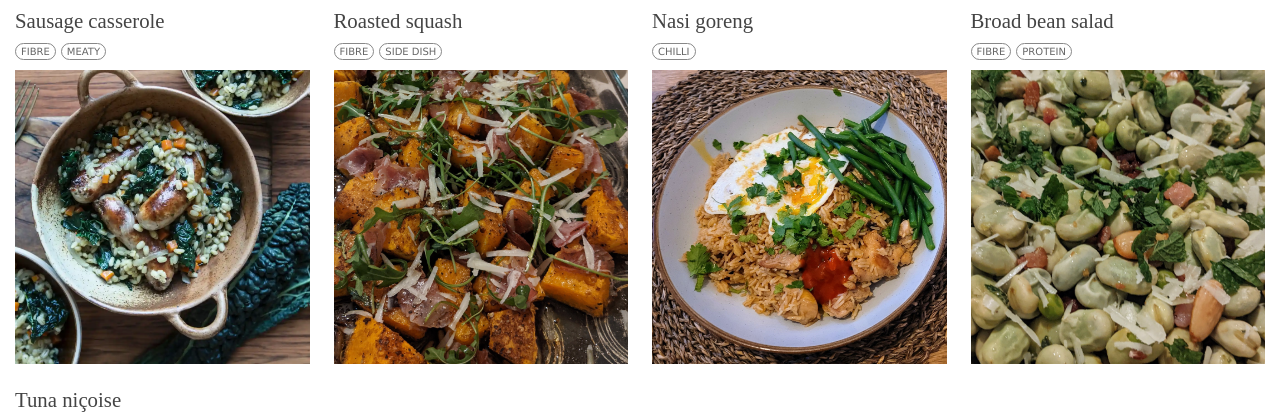
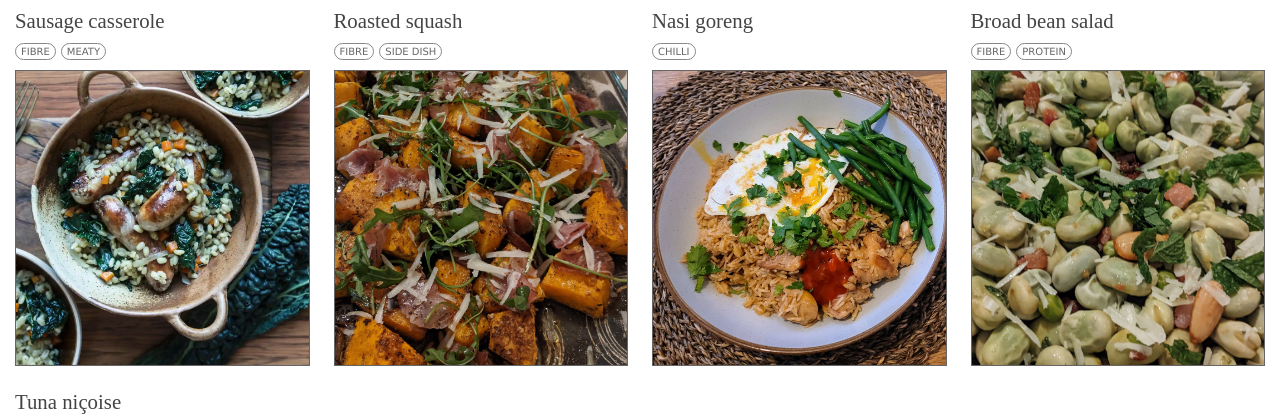
Before and after one commit to jonnywyatt/recipes, a Next.js app: page / in a window 1280 px wide. Shown: the part 176-592 px from the top of the page. Built offline with nearby package versions, Linux system fonts and the light colour scheme.

Commit message:
Image border

```diff
--- a/src/app/(recipes)/page.module.scss
+++ b/src/app/(recipes)/page.module.scss
@@ -27,6 +27,7 @@
 .imageWrapper {
   padding-bottom: 100%;
   position: relative;
+  @include imageBorder;
 }
 
 .image {
--- a/src/app/recipes/[id]/page.module.scss
+++ b/src/app/recipes/[id]/page.module.scss
@@ -26,8 +26,7 @@
   padding-bottom: clamp(40%, 60vw, 50%);
   width: 100%;
   object-fit: contain;
-  border-top: 1px solid var(--grey-1);
-  border-bottom: 1px solid var(--grey-1);
+  @include imageBorder;
 }
 
 @media (min-width: $breakpointL) {
--- a/src/app/styles/mixins.scss
+++ b/src/app/styles/mixins.scss
@@ -10,6 +10,10 @@
   }
 }
 
+@mixin imageBorder {
+  border: 1px solid var(--grey-3);
+}
+
 
 $breakpointXS: 480px;
 $breakpointL: 1025px;
```
